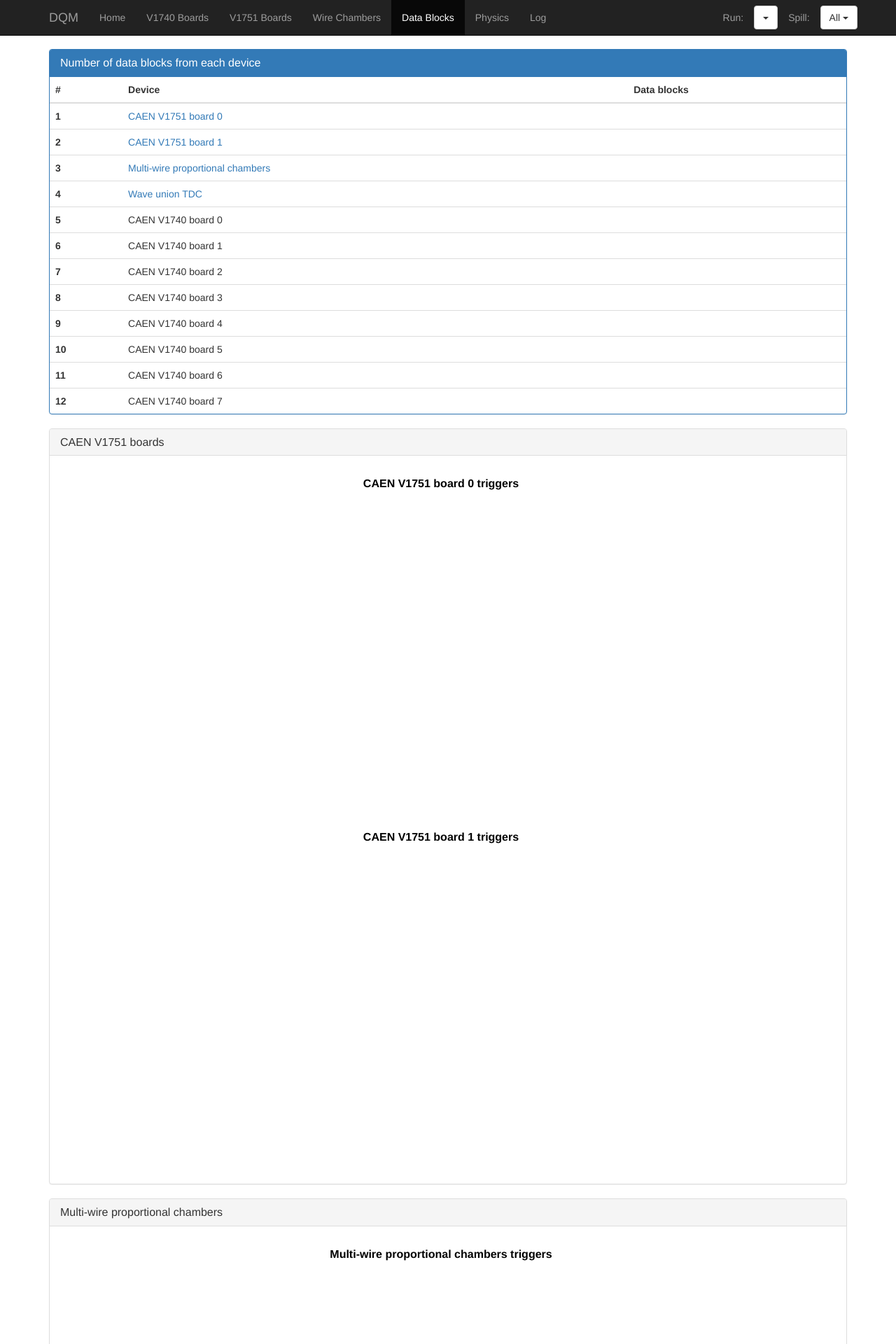
After one commit to lariat/dqm, a Flask app: page /data-blocks in a window 1280 px wide. The commit adds this page. Shown: the top 1920 px of the page at 70% size. Run offline with Flask 2, Linux system fonts and the light colour scheme; data that the repository does not hold is empty; some libraries are stand-ins or nearby versions.

Commit message:
Phasing out the term "triggers" in favor of "data blocks."

```diff
--- a/dqm/templates/base.html
+++ b/dqm/templates/base.html
@@ -3,7 +3,7 @@
     ('/v1740', 'v1740', 'V1740 Boards'),
     ('/v1751', 'v1751', 'V1751 Boards'),
     ('/mwpc-channel', 'mwpc', 'Wire Chambers'),
-    ('/triggers', 'triggers', 'Triggers'),
+    ('/data-blocks', 'data-blocks', 'Data Blocks'),
     ('/physics', 'physics', 'Physics'),
     ('/log', 'log', 'Log'),
 ] -%}
--- /dev/null
+++ b/dqm/templates/data-blocks.html
@@ -0,0 +1,120 @@
+{% extends "base.html" %}
+{% set active_page = "data-blocks" %}
+
+{% block content %}
+
+    <div class="container">
+
+      <div class="panel panel-primary">
+        <div class="panel-heading">
+            <h3 class="panel-title">Number of data blocks from each device</h3>
+        </div>
+        <table class="table">
+          <thead>
+            <tr>
+              <th>#</th>
+              <th>Device</th>
+              <th>Data blocks</th>
+            </tr>
+          </thead>
+          <tbody>
+            <tr>
+              <th scope="row">1</th>
+              <td><a href="#v1751-boards">CAEN V1751 board 0</a></td>
+              <td id="v1751-board-0-triggers"></td>
+            </tr>
+            <tr>
+              <th scope="row">2</th>
+              <td><a href="#v1751-boards">CAEN V1751 board 1</a></td>
+              <td id="v1751-board-1-triggers"></td>
+            </tr>
+            <tr>
+              <th scope="row">3</th>
+              <td><a href="#mwpc">Multi-wire proportional chambers</a></td>
+              <td id="mwpc-triggers"></td>
+            </tr>
+            <tr>
+              <th scope="row">4</th>
+              <td><a href="#wut">Wave union TDC</a></td>
+              <td id="wut-triggers"></td>
+            </tr>
+            <tr>
+              <th scope="row">5</th>
+              <td>CAEN V1740 board 0</td>
+              <td id="v1740-board-0-triggers"></td>
+            </tr>
+            <tr>
+              <th scope="row">6</th>
+              <td>CAEN V1740 board 1</td>
+              <td id="v1740-board-1-triggers"></td>
+            </tr>
+            <tr>
+              <th scope="row">7</th>
+              <td>CAEN V1740 board 2</td>
+              <td id="v1740-board-2-triggers"></td>
+            </tr>
+            <tr>
+              <th scope="row">8</th>
+              <td>CAEN V1740 board 3</td>
+              <td id="v1740-board-3-triggers"></td>
+            </tr>
+            <tr>
+              <th scope="row">9</th>
+              <td>CAEN V1740 board 4</td>
+              <td id="v1740-board-4-triggers"></td>
+            </tr>
+            <tr>
+              <th scope="row">10</th>
+              <td>CAEN V1740 board 5</td>
+              <td id="v1740-board-5-triggers"></td>
+            </tr>
+            <tr>
+              <th scope="row">11</th>
+              <td>CAEN V1740 board 6</td>
+              <td id="v1740-board-6-triggers"></td>
+            </tr>
+            <tr>
+              <th scope="row">12</th>
+              <td>CAEN V1740 board 7</td>
+              <td id="v1740-board-7-triggers"></td>
+            </tr>
+          </tbody>
+        </table>
+      </div>
+
+      <div class="panel panel-default">
+        <div class="panel-heading">
+          <h3 id="v1751-boards" class="panel-title">CAEN V1751 boards</h3>
+        </div>
+        <div class="panel-body text-center">
+          <div id="v1751-board-0-trigger-histogram"></div>
+          <div id="v1751-board-1-trigger-histogram"></div>
+        </div>
+      </div>
+
+      <div class="panel panel-default">
+        <div class="panel-heading">
+          <h3 id="mwpc" class="panel-title">Multi-wire proportional chambers</h3>
+        </div>
+        <div class="panel-body text-center">
+          <div id="mwpc-trigger-histogram"></div>
+        </div>
+      </div>
+
+      <div class="panel panel-default">
+        <div class="panel-heading">
+          <h3 id="wut" class="panel-title">Wave union TDC</h3>
+        </div>
+        <div class="panel-body text-center">
+          <div id="wut-trigger-histogram"></div>
+        </div>
+      </div>
+
+    </div>
+
+{% include 'scripts.html' %}
+
+    <script src="{{ url_for('static', filename='js/trigger-table.js') }}"></script>
+    <script src="{{ url_for('static', filename='js/trigger-histograms.js') }}"></script>
+
+{% endblock %}
--- a/dqm/views.py
+++ b/dqm/views.py
@@ -44,10 +44,10 @@ def wut():
     return render_template('wut.html',
                            title="Wave Union TDC")
 
-@app.route('/triggers')
-def triggers():
-    return render_template('triggers.html',
-                           title="Triggers")
+@app.route('/data-blocks')
+def data_blocks():
+    return render_template('data-blocks.html',
+                           title="Data Blocks")
 
 @app.route('/physics')
 def physics():
```
